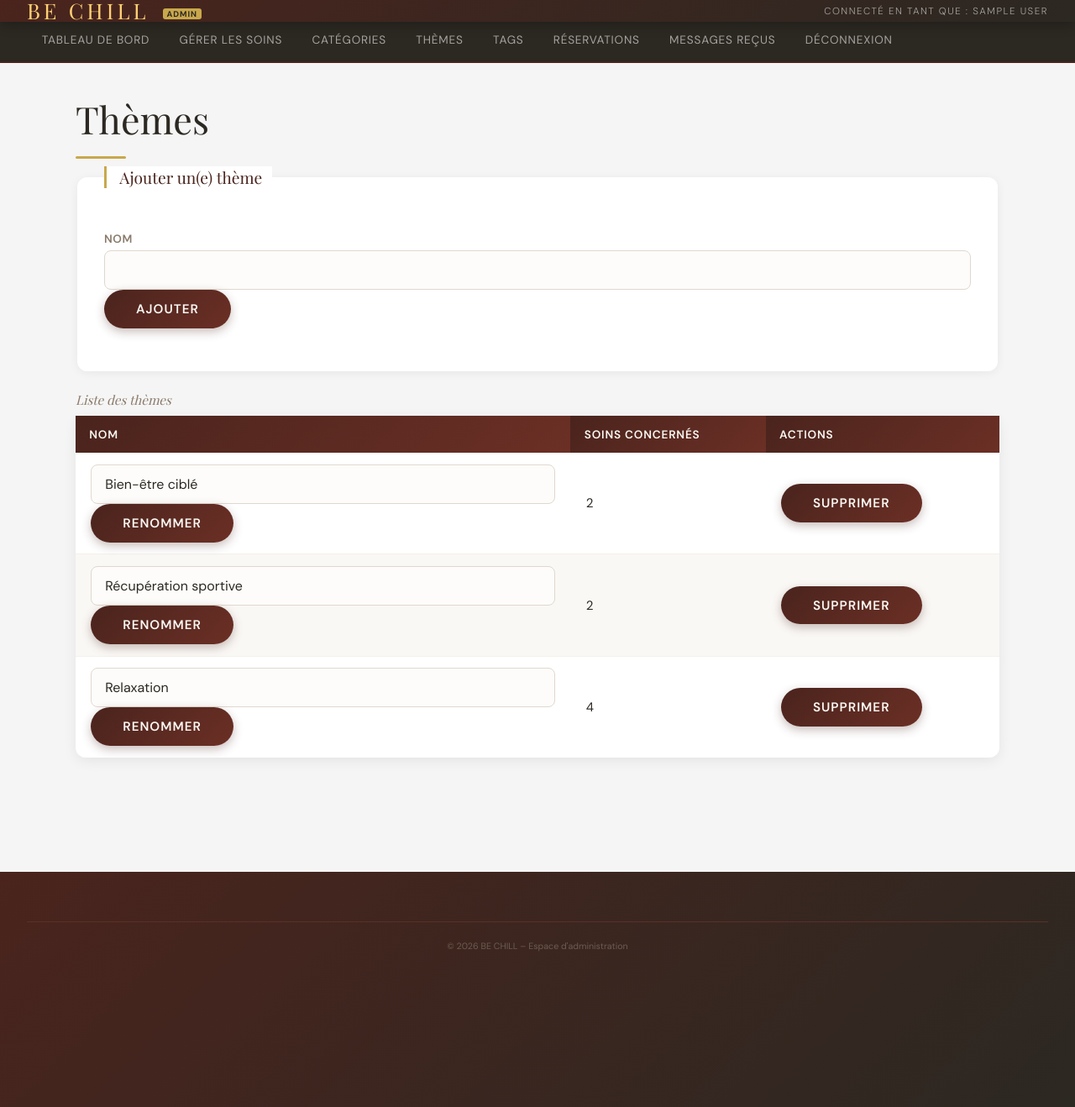
After one commit to selimidion70-png/Atelier-Bechill, a PHP site: page /admin/themes in a window 1280 px wide. The commit adds this page. Shown: the whole page at 84% size. Run offline with PHP 8.4, Linux system fonts and the light colour scheme; the visitor is signed in with stand-in values (Sample User, id 1); data comes from the database, SQL or seed files in the repository; some web fonts are replaced.

Commit message:
Admin : gestion des catégories, thèmes et tags
- /admin/categories, /admin/themes, /admin/tags : ajouter, renommer,
  supprimer, avec le nombre de soins concernés.
- Une catégorie ou un thème encore utilisé ne peut pas être supprimé
  (message clair au lieu d'une erreur SQL) ; un tag est retiré des soins.
- Un seul controller/vue partagés (_taxonomie.php, taxonomie.php).
- Routeur : seuls les noms simples sont des routes (fichiers _xxx internes).

```diff
--- /dev/null
+++ b/app/admin/controllers/_taxonomie.php
@@ -0,0 +1,45 @@
+<?php
+// Controller partagé par /admin/categories, /admin/themes et /admin/tags.
+// Variable attendue : $type (clé de TAXONOMIES), définie par le controller qui inclut ce fichier.
+require_once __DIR__ . '/../../models/taxonomie.php';
+
+$tx     = TAXONOMIES[$type];
+$url    = '/admin/' . $type;
+$erreur = '';
+
+if ($_SERVER['REQUEST_METHOD'] === 'POST') {
+    $action = $_POST['action'] ?? '';
+    $id     = (int)($_POST['id'] ?? 0);
+    $nom    = trim($_POST['nom'] ?? '');
+
+    if ($action === 'ajouter' || $action === 'renommer') {
+        if ($nom === '' || mb_strlen($nom) > 100) {
+            $erreur = "Le nom est obligatoire (100 caractères maximum).";
+        } elseif (taxonomie_nom_existe($pdo, $tx, $nom, $action === 'renommer' ? $id : 0)) {
+            $erreur = "« $nom » existe déjà.";
+        } elseif ($action === 'ajouter') {
+            taxonomie_insert($pdo, $tx, $nom);
+        } else {
+            taxonomie_rename($pdo, $tx, $id, $nom);
+        }
+    } elseif ($action === 'supprimer') {
+        $element = taxonomie_get($pdo, $tx, $id);
+        if ($element && $tx['bloquante'] && $element['nb_soins'] > 0) {
+            $erreur = "Impossible de supprimer « {$element['nom']} » : {$element['nb_soins']} soin(s) l'utilisent encore. Changez d'abord la {$tx['singulier']} de ces soins.";
+        } elseif ($element) {
+            taxonomie_delete($pdo, $tx, $id);
+        }
+    }
+
+    if ($erreur === '') {
+        redirect($url);
+    }
+}
+
+echo render($base . '/views/taxonomie.php', [
+    'tx'        => $tx,
+    'url'       => $url,
+    'erreur'    => $erreur,
+    'elements'  => taxonomie_get_all($pdo, $tx),
+    'pageTitle' => $tx['titre'] . ' – Admin',
+]);
--- /dev/null
+++ b/app/admin/controllers/categories.php
@@ -0,0 +1,3 @@
+<?php
+$type = 'categories';
+require __DIR__ . '/_taxonomie.php';
--- /dev/null
+++ b/app/admin/controllers/tags.php
@@ -0,0 +1,3 @@
+<?php
+$type = 'tags';
+require __DIR__ . '/_taxonomie.php';
--- /dev/null
+++ b/app/admin/controllers/themes.php
@@ -0,0 +1,3 @@
+<?php
+$type = 'themes';
+require __DIR__ . '/_taxonomie.php';
--- a/app/admin/views/_layout.php
+++ b/app/admin/views/_layout.php
@@ -20,6 +20,9 @@
     <ul>
         <li><a href="/admin">Tableau de bord</a></li>
         <li><a href="/admin/soins">Gérer les soins</a></li>
+        <li><a href="/admin/categories">Catégories</a></li>
+        <li><a href="/admin/themes">Thèmes</a></li>
+        <li><a href="/admin/tags">Tags</a></li>
         <li><a href="/admin/reservations">Réservations</a></li>
         <li><a href="/admin/messages">Messages reçus</a></li>
         <li><a href="/admin/logout">Déconnexion</a></li>
--- /dev/null
+++ b/app/admin/views/taxonomie.php
@@ -0,0 +1,62 @@
+<main>
+    <h1><?= $tx['titre'] ?></h1>
+
+    <?php if ($erreur !== ''): ?>
+        <div role="alert"><p><?= htmlspecialchars($erreur) ?></p></div>
+    <?php endif; ?>
+
+    <form action="<?= $url ?>" method="post">
+        <?= csrf_field() ?>
+        <input type="hidden" name="action" value="ajouter">
+        <fieldset>
+            <legend>Ajouter un(e) <?= $tx['singulier'] ?></legend>
+            <p>
+                <label for="nouveau-nom">Nom</label>
+                <input type="text" id="nouveau-nom" name="nom" required maxlength="100">
+                <button type="submit">Ajouter</button>
+            </p>
+        </fieldset>
+    </form>
+
+    <?php if (empty($elements)): ?>
+        <p role="status">Aucun élément pour le moment.</p>
+    <?php else: ?>
+        <table>
+            <caption>Liste des <?= mb_strtolower($tx['titre']) ?></caption>
+            <thead>
+                <tr>
+                    <th scope="col">Nom</th>
+                    <th scope="col">Soins concernés</th>
+                    <th scope="col">Actions</th>
+                </tr>
+            </thead>
+            <tbody>
+                <?php foreach ($elements as $el): ?>
+                    <tr>
+                        <td>
+                            <form action="<?= $url ?>" method="post" style="display:inline">
+                                <?= csrf_field() ?>
+                                <input type="hidden" name="action" value="renommer">
+                                <input type="hidden" name="id" value="<?= $el['id'] ?>">
+                                <label for="nom-<?= $el['id'] ?>" class="visually-hidden">Nom</label>
+                                <input type="text" id="nom-<?= $el['id'] ?>" name="nom" required maxlength="100"
+                                       value="<?= htmlspecialchars($el['nom']) ?>">
+                                <button type="submit">Renommer</button>
+                            </form>
+                        </td>
+                        <td><?= (int)$el['nb_soins'] ?></td>
+                        <td>
+                            <form action="<?= $url ?>" method="post" style="display:inline"
+                                  onsubmit="return confirm('Supprimer « <?= htmlspecialchars(addslashes($el['nom'])) ?> » ?')">
+                                <?= csrf_field() ?>
+                                <input type="hidden" name="action" value="supprimer">
+                                <input type="hidden" name="id" value="<?= $el['id'] ?>">
+                                <button type="submit">Supprimer</button>
+                            </form>
+                        </td>
+                    </tr>
+                <?php endforeach; ?>
+            </tbody>
+        </table>
+    <?php endif; ?>
+</main>
--- /dev/null
+++ b/app/models/taxonomie.php
@@ -0,0 +1,61 @@
+<?php
+// app/models/taxonomie.php
+// Catégories, thèmes et tags : même structure (id, nom), même gestion.
+// Les noms de tables viennent uniquement de cette liste, jamais de l'utilisateur.
+
+const TAXONOMIES = [
+    'categories' => [
+        'table'     => 'category',
+        'titre'     => 'Catégories',
+        'singulier' => 'catégorie',
+        // Une catégorie utilisée par un soin ne peut pas être supprimée (clé étrangère)
+        'compte'    => 'SELECT COUNT(*) FROM item WHERE category_id = t.id',
+        'bloquante' => true,
+    ],
+    'themes' => [
+        'table'     => 'theme',
+        'titre'     => 'Thèmes',
+        'singulier' => 'thème',
+        'compte'    => 'SELECT COUNT(*) FROM item WHERE theme_id = t.id',
+        'bloquante' => true,
+    ],
+    'tags' => [
+        'table'     => 'tag',
+        'titre'     => 'Tags',
+        'singulier' => 'tag',
+        // Supprimer un tag le retire simplement des soins (ON DELETE CASCADE)
+        'compte'    => 'SELECT COUNT(*) FROM item_tag WHERE tag_id = t.id',
+        'bloquante' => false,
+    ],
+];
+
+// Liste avec le nombre de soins qui utilisent chaque élément
+function taxonomie_get_all(PDO $pdo, array $tx): array
+{
+    return query_all($pdo, "SELECT t.id, t.nom, ({$tx['compte']}) AS nb_soins FROM {$tx['table']} t ORDER BY t.nom");
+}
+
+function taxonomie_get(PDO $pdo, array $tx, int $id): array|false
+{
+    return query_one($pdo, "SELECT t.id, t.nom, ({$tx['compte']}) AS nb_soins FROM {$tx['table']} t WHERE t.id = :id", ['id' => $id]);
+}
+
+function taxonomie_nom_existe(PDO $pdo, array $tx, string $nom, int $exclude_id = 0): bool
+{
+    return (bool)query_one($pdo, "SELECT id FROM {$tx['table']} WHERE nom = :nom AND id != :id", ['nom' => $nom, 'id' => $exclude_id]);
+}
+
+function taxonomie_insert(PDO $pdo, array $tx, string $nom): void
+{
+    query_run($pdo, "INSERT INTO {$tx['table']} (nom) VALUES (:nom)", ['nom' => $nom]);
+}
+
+function taxonomie_rename(PDO $pdo, array $tx, int $id, string $nom): void
+{
+    query_run($pdo, "UPDATE {$tx['table']} SET nom = :nom WHERE id = :id", ['nom' => $nom, 'id' => $id]);
+}
+
+function taxonomie_delete(PDO $pdo, array $tx, int $id): void
+{
+    query_run($pdo, "DELETE FROM {$tx['table']} WHERE id = :id", ['id' => $id]);
+}
--- a/core/router.php
+++ b/core/router.php
@@ -17,7 +17,8 @@ function run(string $route, string $base, PDO $pdo): string
 {
     $file = $base . '/controllers/' . $route . '.php';
 
-    if (!file_exists($file)) {
+    // Seuls les noms simples sont des routes (les fichiers "_xxx.php" sont internes)
+    if (!preg_match('/^[a-z0-9][a-z0-9-]*$/', $route) || !file_exists($file)) {
         http_response_code(404);
         return '<main><h1>Page introuvable</h1><p><a href="/">Retour à l\'accueil</a></p></main>';
     }
--- a/style.css
+++ b/style.css
@@ -1975,3 +1975,21 @@ footer p {
     aspect-ratio: 16 / 9;
     margin-bottom: 1.5rem;
 }
+
+
+/* ============================================================
+   20. UTILITAIRES
+   ============================================================ */
+
+/* Texte lu par les lecteurs d'écran mais invisible à l'écran */
+.visually-hidden {
+    position: absolute;
+    width: 1px;
+    height: 1px;
+    padding: 0;
+    margin: -1px;
+    overflow: hidden;
+    clip: rect(0, 0, 0, 0);
+    white-space: nowrap;
+    border: 0;
+}
```
